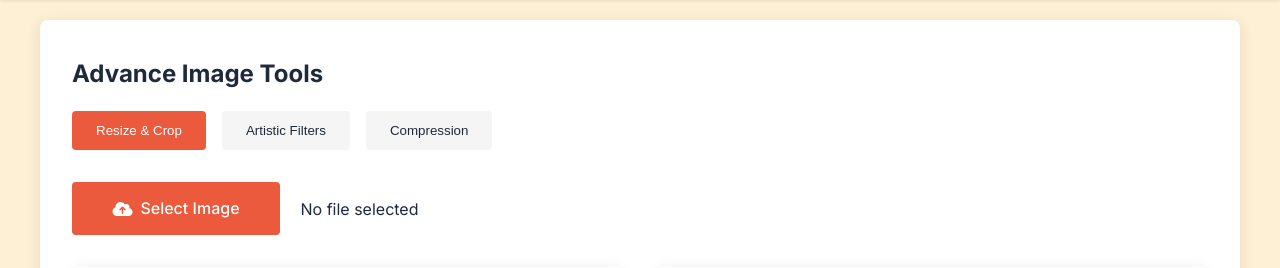
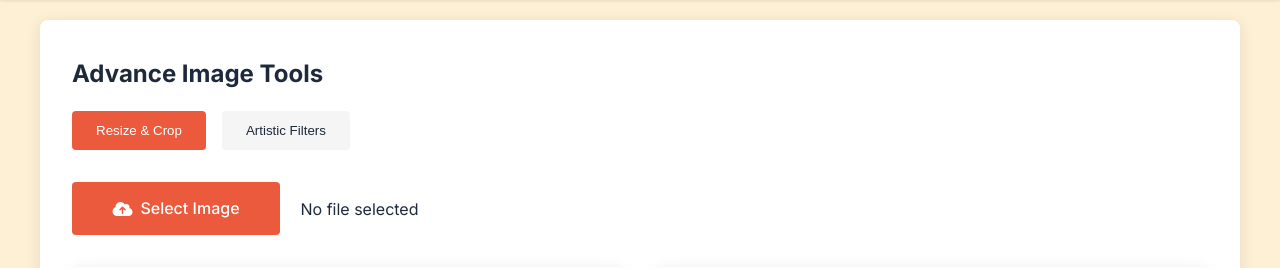
Before and after one commit to RushatSharma/Morphix, a Flask app: page /advanced in a window 1280 px wide. Shown: the part 68-336 px from the top of the page. Run offline with Flask 3, Linux system fonts and the light colour scheme; some libraries are stand-ins or nearby versions.

Commit message:
Update advanced.html

```diff
--- a/templates/advanced.html
+++ b/templates/advanced.html
@@ -36,7 +36,6 @@
                 <div class="tool-tabs">
                     <button class="tool-tab active" data-tab="resize">Resize & Crop</button>
                     <button class="tool-tab" data-tab="artistic">Artistic Filters</button>
-                    <button class="tool-tab" data-tab="compress">Compression</button>
                 </div>
 
                 <!-- Tool panels -->
```
